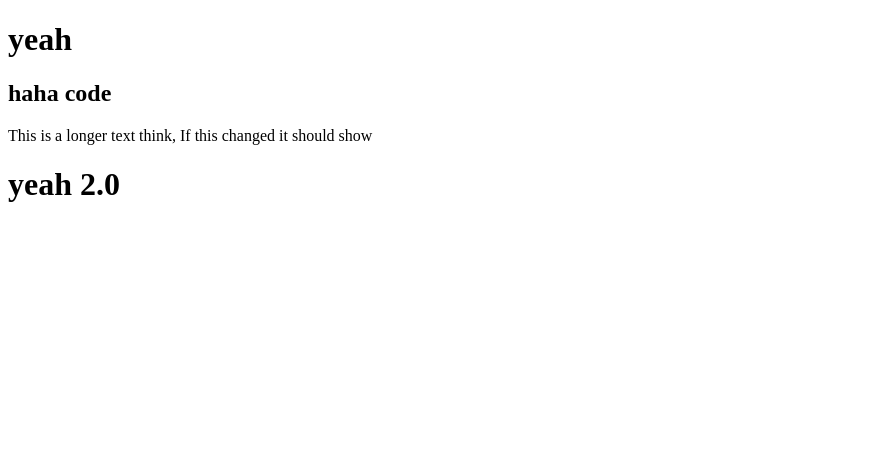
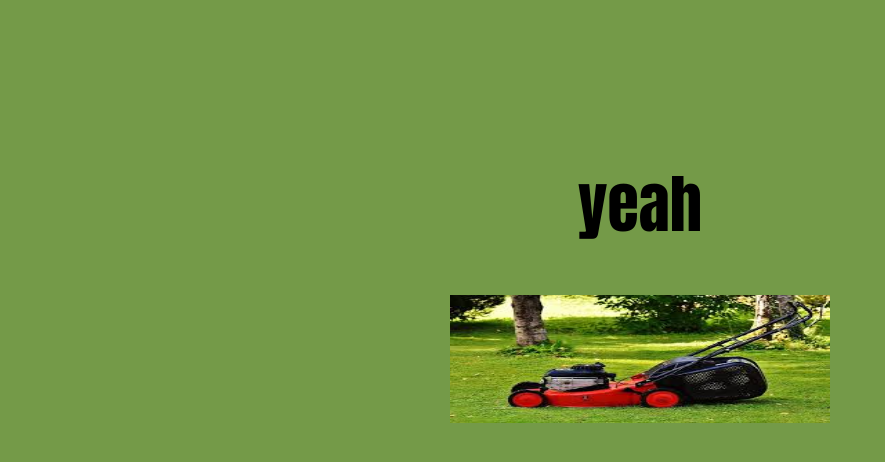
Before and after one commit to RasmusEriksson/teknik.webbintro, a plain HTML site: page docs/index.html in a window 1280 px wide. Shown: the whole page, without its empty margins (0-885 px from the left). Drawn offline with Linux system fonts and the light colour scheme.

Commit message:
Experimenterade med style.css och la till bild

```diff
--- a/docs/index.html
+++ b/docs/index.html
@@ -6,10 +6,10 @@
     <meta name="viewport" content="width=device-width, initial-scale=1.0">
     <title>Document</title>
 </head>
+<link rel="stylesheet" href="style.css">
 <body>
+   <br>
     <h1>yeah</h1>
-    <h2>haha code</h2>
-    <p>This is a longer text think, If this changed it should show</p>
-    <h1>yeah 2.0</h1>
+    <img src="mower.jpg" alt="MyBild">
 </body>
 </html>
--- /dev/null
+++ b/docs/style.css
@@ -0,0 +1,13 @@
+body {
+    font-family: Impact, Haettenschweiler, 'Arial Narrow Bold', sans-serif;
+    font-size: xx-large;
+    flex-direction: row-reverse;
+    color: rgb(0, 0, 0);
+    text-align: center;
+    background-color: rgb(116, 154, 72);
+    margin-top: 5%;
+}
+img {
+    width: 30%;
+    max-height: 10cqmax;
+}
```
Also changed, not shown: docs/mower.jpg (added), 1 other file.
